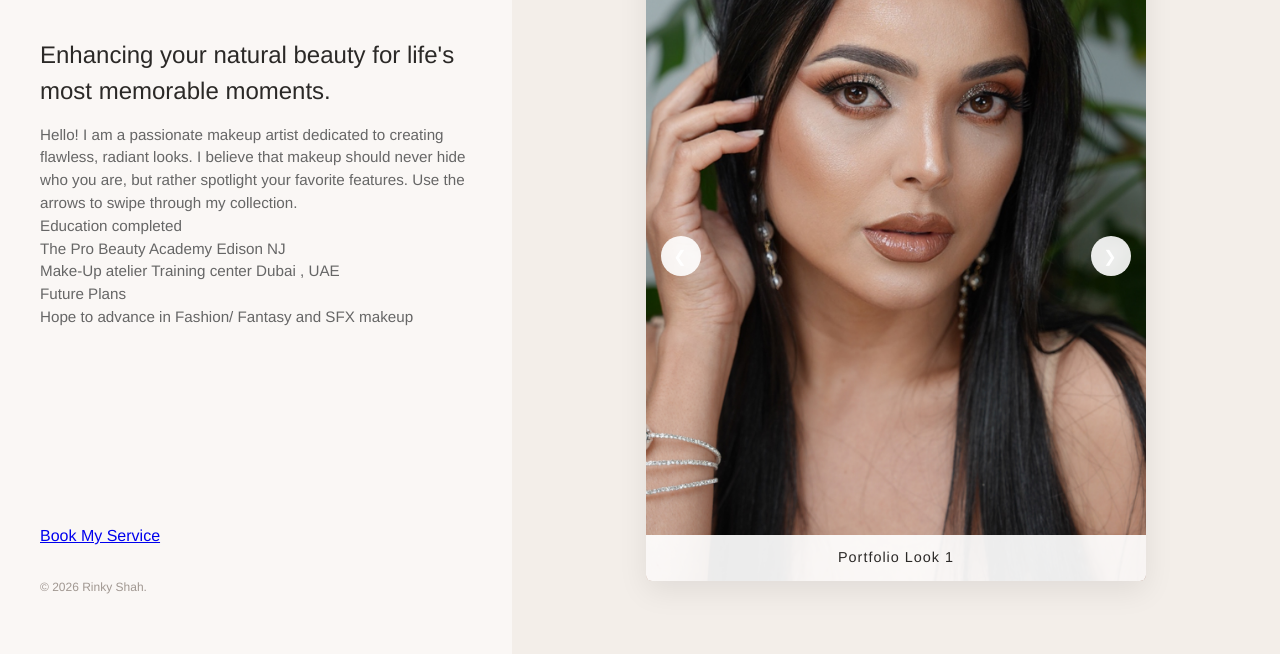
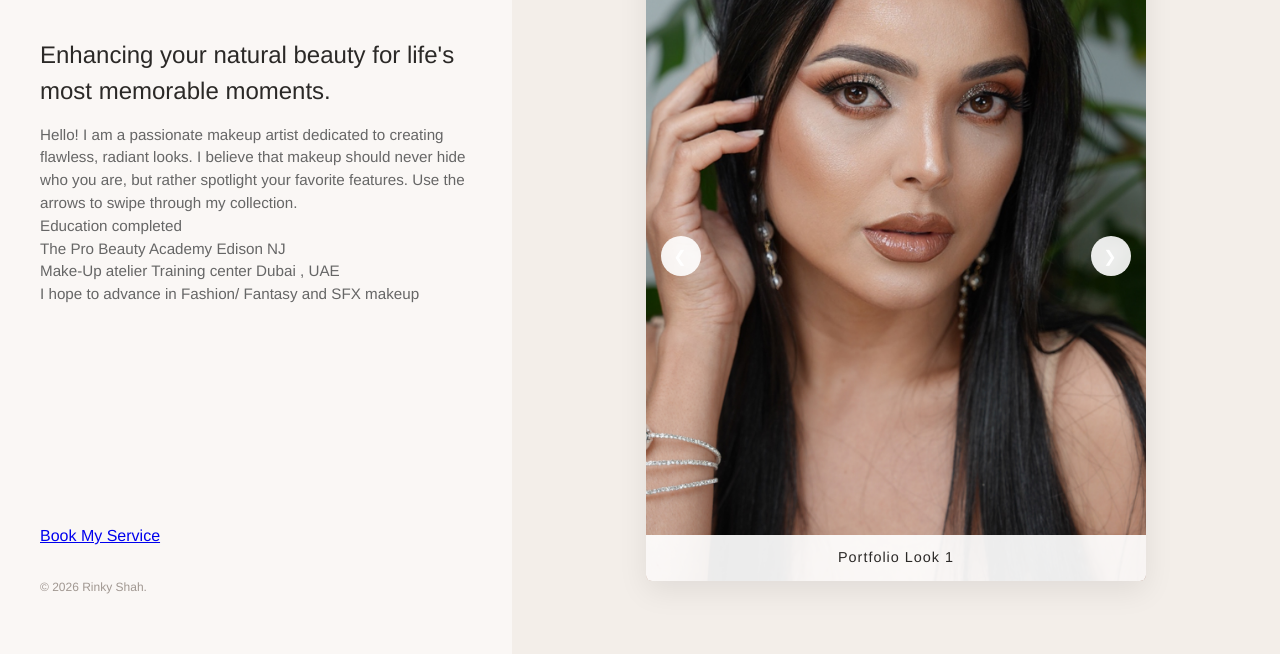
Before and after one commit to rinkyshah/rinkyshah.github.io, a plain HTML site: page index.html in a window 1280 px wide. Shown: the part 144-798 px from the top of the page. Drawn offline with Linux system fonts and the light colour scheme.

Commit message:
future plans fix

```diff
--- a/index.html
+++ b/index.html
@@ -23,8 +23,7 @@
                     <p>Education completed <br >
                     The Pro Beauty Academy Edison NJ<br>
                     Make-Up atelier Training center Dubai , UAE</p>
-                    <p>Future Plans <br>
-Hope to advance in Fashion/ Fantasy and SFX makeup  </p>
+                    <p>I hope to advance in Fashion/ Fantasy and SFX makeup  </p>
                 </div>
             </div>
 
```
